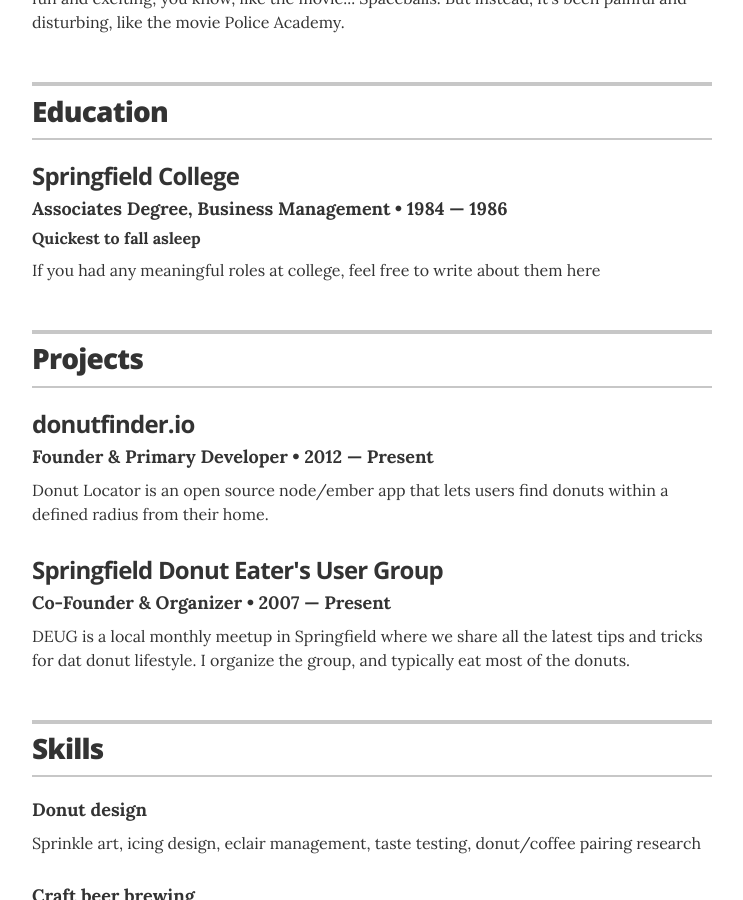
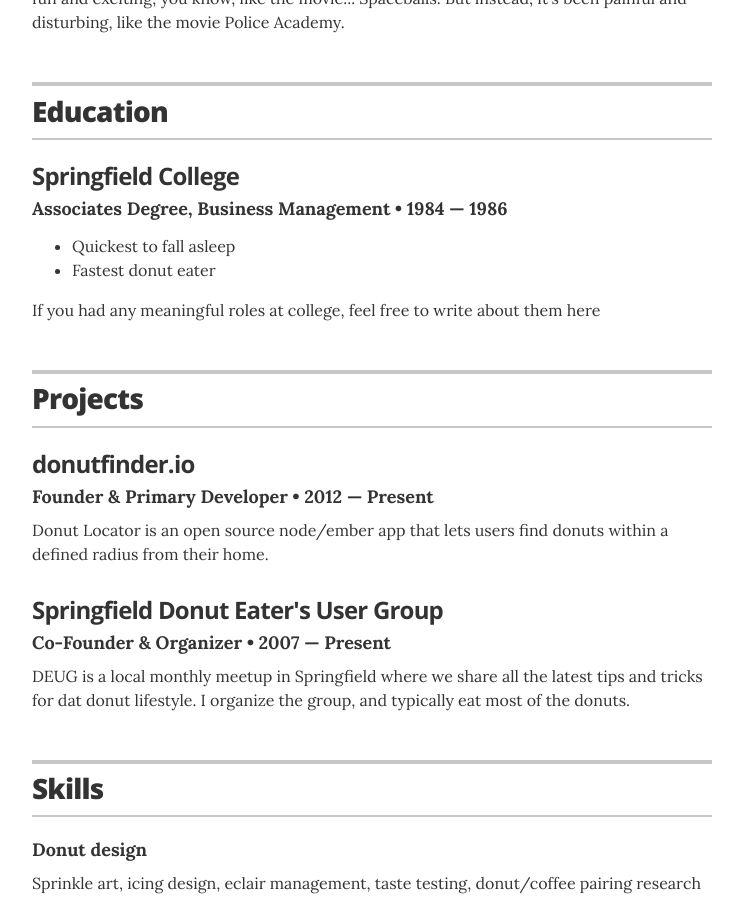
Before and after one commit to jglovier/resume-template, a Jekyll site: the page built from index.html, in a window 1280 px wide and 900 px high, scrolled down 1107 px. Shown: the whole window, without its empty margins (268-1011 px from the left). Built offline with Jekyll 4.4.1, drawn with Linux system fonts in a browser that asks for light colours.

Commit message:
Add iteration through multiple awards for education.  This allows multiple bulleted “award” entries to be present in the “Awards” item, for those with multiple entries.

```diff
--- a/_data/education.yml
+++ b/_data/education.yml
@@ -2,5 +2,7 @@
 - degree: Associates Degree, Business Management
   uni: Springfield College
   year: 1984 &mdash; 1986
-  awards: Quickest to fall asleep
+  awards:
+    - award: Quickest to fall asleep
+    - award: Fastest donut eater
   summary: If you had any meaningful roles at college, feel free to write about them here
--- a/_layouts/resume.html
+++ b/_layouts/resume.html
@@ -78,7 +78,16 @@
         <div class="resume-item" itemscope itemprop="alumniOf" itemtype="http://schema.org/CollegeOrUniversity">
           <h3 class="resume-item-title" itemprop="name">{{ education.uni }}</h3>
           <h4 class="resume-item-details group" itemprop="description">{{ education.degree }} &bull; {{ education.year }}</h4>
-          <h5 class="resume-item-details award-title" itemprop="description">{{ education.awards }}</h5>
+          <!-- <h5 class="resume-item-details award-title" itemprop="description">{{ education.awards }}</h5>
+          <h5 class="resume-item-details award-title" itemprop="description">{{ education.awards2 }}</h5> -->
+          <p class="resume-item-copy" itemprop="description">
+            <ul class="resume-item-list">
+              {% for award in education.awards %}
+              <li>{{ award.award }}</li>
+              {% endfor %}
+            </ul></h5>
+
+
           <p class="resume-item-copy">{{ education.summary }}</p>
         </div>
         {% endfor %}
```
